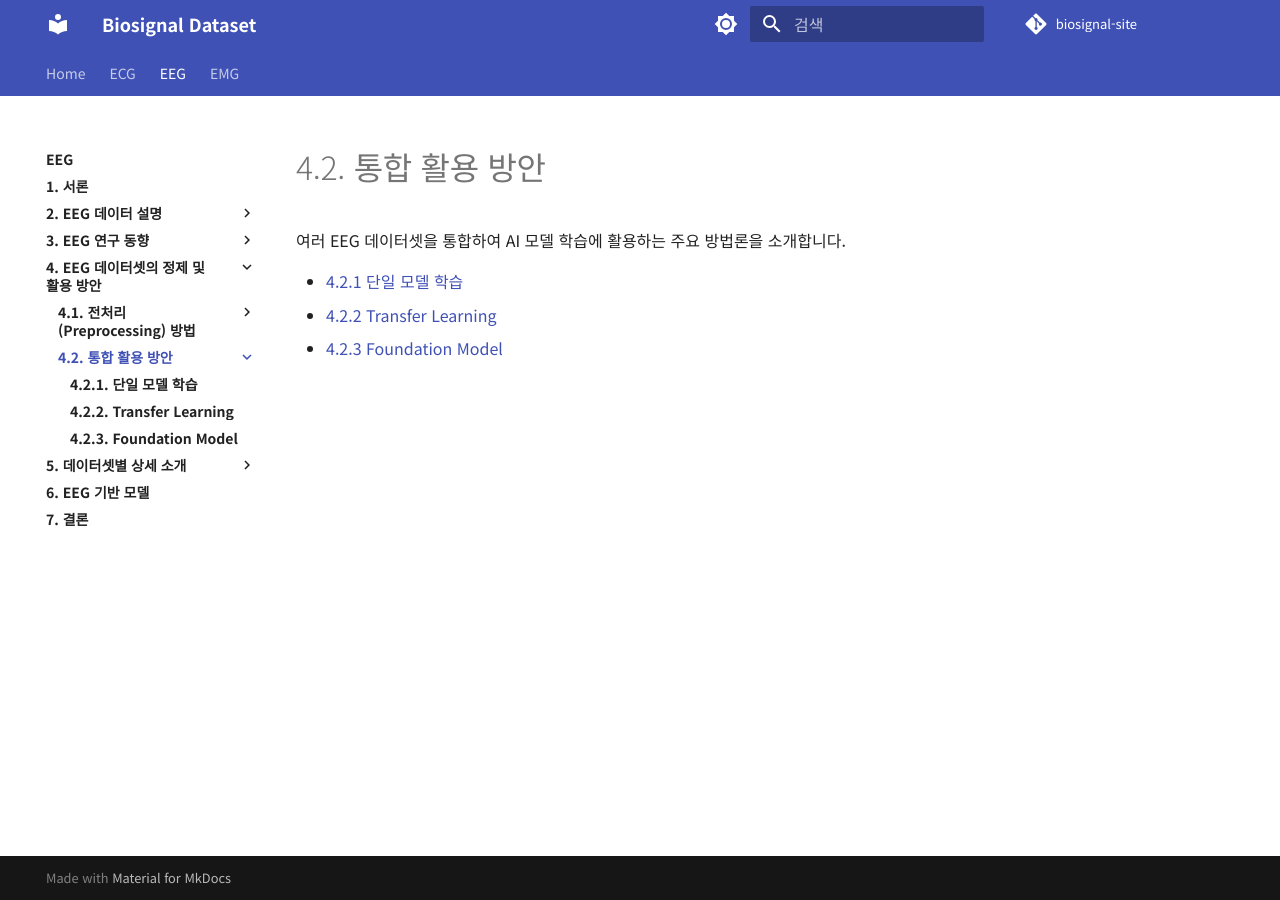
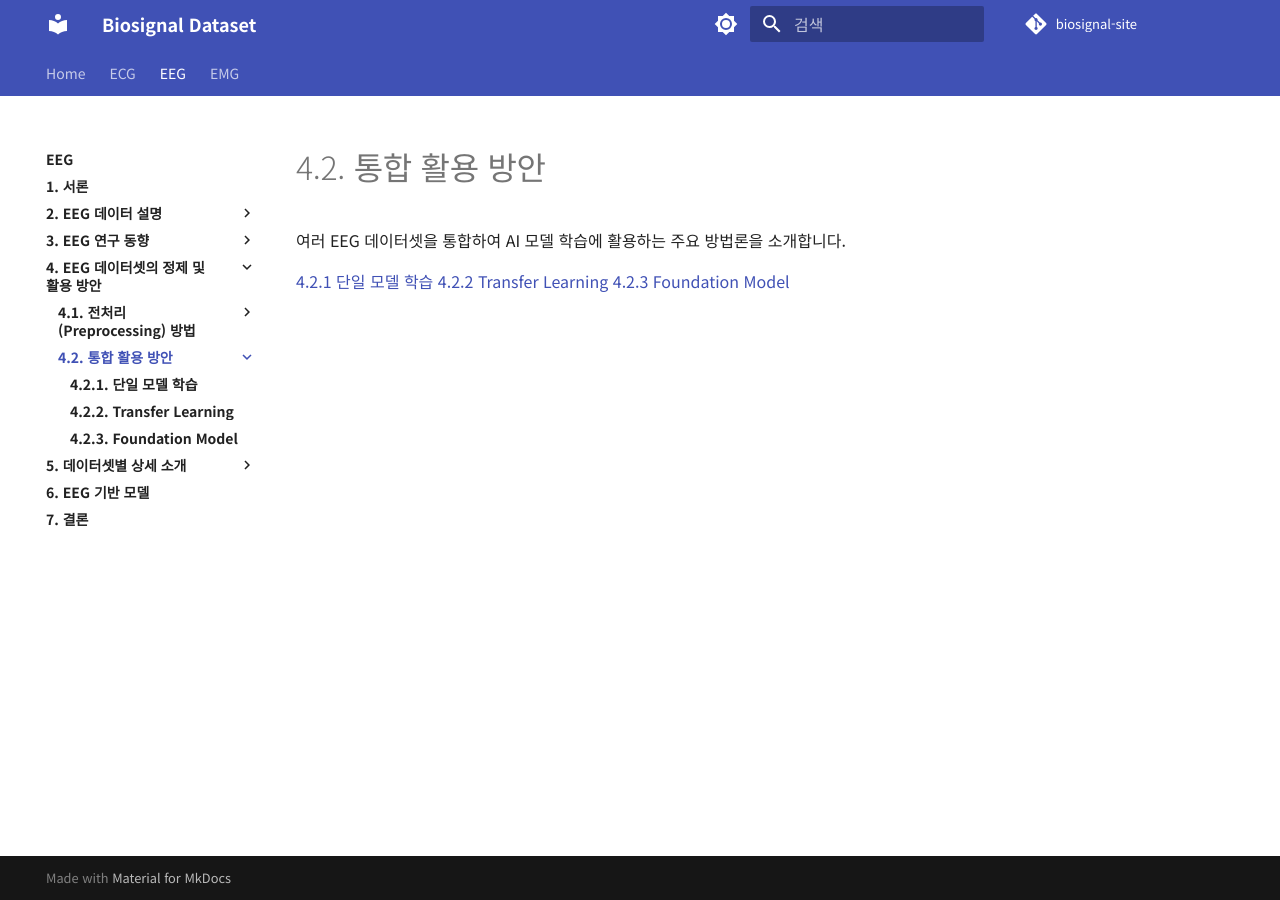
Before and after one commit to iwantjeonyeok/biosignal-site, an MkDocs documentation site: the page built from docs/eeg/4-eeg-데이터셋의-정제-및-활용-방안/4-2-통합-활용-방안/index.md, in a window 1280 px wide. Built offline with MkDocs 1.6.1 and Material for MkDocs 9.7.7, drawn with Linux system fonts in a browser that asks for light colours; comment, search, counter and statistics services are not loaded.

```diff
--- a/docs/eeg/4-eeg-데이터셋의-정제-및-활용-방안/4-2-통합-활용-방안/index.md
+++ b/docs/eeg/4-eeg-데이터셋의-정제-및-활용-방안/4-2-통합-활용-방안/index.md
@@ -2,6 +2,6 @@
 
 여러 EEG 데이터셋을 통합하여 AI 모델 학습에 활용하는 주요 방법론을 소개합니다.
 
-- [4.2.1 단일 모델 학습](4-2-1-단일-모델-학습.md)
-- [4.2.2 Transfer Learning](4-2-2-transfer-learning.md)
-- [4.2.3 Foundation Model](4-2-3-foundation-model.md)
+ [4.2.1 단일 모델 학습](4-2-1-단일-모델-학습.md)
+ [4.2.2 Transfer Learning](4-2-2-transfer-learning.md)
+ [4.2.3 Foundation Model](4-2-3-foundation-model.md)
```
